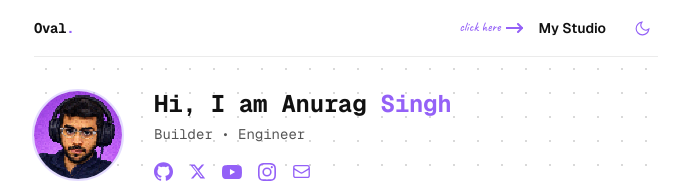
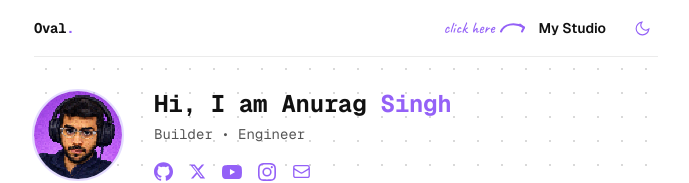
Before and after one commit to Oval17/oval-portfolio, a Next.js app: page / in a window 1280 px wide. Shown: the top 183 px of the page, without its empty margins (294-983 px from the left). Built offline with nearby package versions, Linux system fonts and the light colour scheme.

Commit message:
fix: bigger click here text and soft curved arrow
- Increase Caveat font size from 13px to 16px
- Replace straight line arrow with a gentle cubic bezier curve arc
- Arrowhead adjusted to match the curve's exit angle

Co-Authored-By: Claude Sonnet 4.6 (1M context) <noreply@anthropic.com>

```diff
--- a/src/components/nav.tsx
+++ b/src/components/nav.tsx
@@ -34,7 +34,7 @@ export default function Nav() {
             <div style={{ position: "absolute", right: "calc(100% + 10px)", top: "50%", transform: "translateY(-50%)", pointerEvents: "none" }}>
               <div style={{ display: "flex", alignItems: "center", gap: "6px", animation: "floatUpDown 2s ease-in-out infinite" }}>
                 <span style={{
-                  fontSize: "13px",
+                  fontSize: "16px",
                   color: VIOLET,
                   fontFamily: "'Caveat', cursive",
                   whiteSpace: "nowrap",
@@ -43,9 +43,9 @@ export default function Nav() {
                 }}>
                   click here
                 </span>
-                <svg width="22" height="10" viewBox="0 0 22 10" fill="none" strokeLinecap="round" strokeLinejoin="round">
-                  <line x1="0" y1="5" x2="16" y2="5" stroke={VIOLET} strokeWidth="2" />
-                  <polyline points="12,1 16,5 12,9" stroke={VIOLET} strokeWidth="2" />
+                <svg width="28" height="14" viewBox="0 0 28 14" fill="none" strokeLinecap="round" strokeLinejoin="round">
+                  <path d="M 1,11 C 4,4 14,1 24,7" stroke={VIOLET} strokeWidth="2" fill="none" />
+                  <path d="M 24,7 L 20,4 M 24,7 L 22,11" stroke={VIOLET} strokeWidth="2" />
                 </svg>
               </div>
             </div>
```
